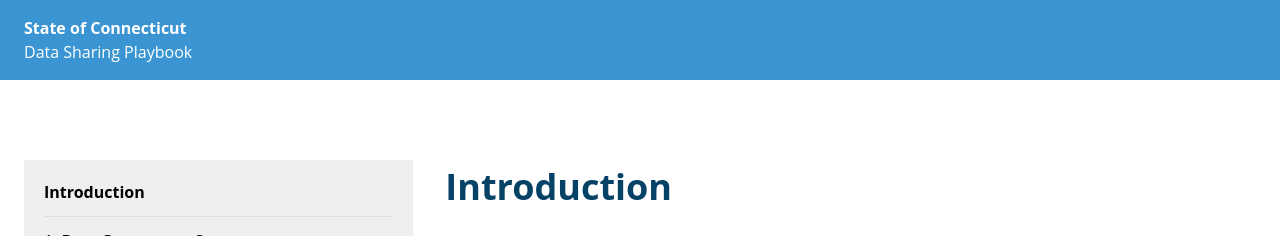
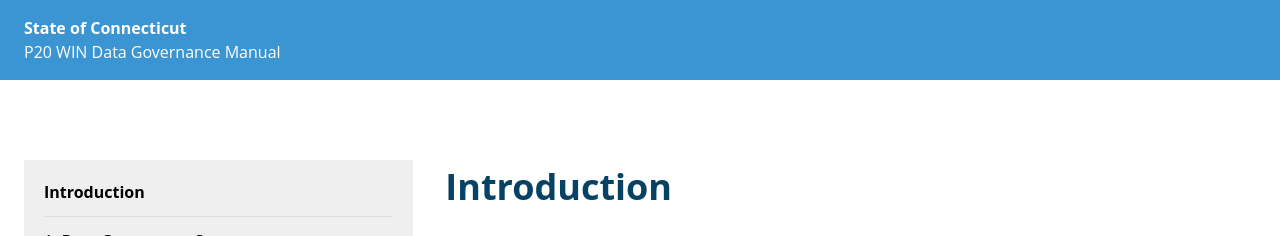
Before and after one commit to P20-WIN/Data-Governance-Manual, a Jekyll site: the page built from index.md, in a window 1280 px wide and 900 px high. Shown: the top 236 px of the window. Built offline with Jekyll 4.4.1, drawn with Linux system fonts in a browser that asks for light colours.

Commit message:
Update _config.yml

```diff
--- a/_config.yml
+++ b/_config.yml
@@ -1,17 +1,14 @@
 # Setup
 title:            'State of Connecticut'
-tagline:          'Data Sharing Playbook'
-description:      'Connecticut Data Playbook'
+tagline:          'P20 WIN Data Governance Manual'
+description:      'Data governance documentation for P20 WIN'
 
 author:
   name:           'State of Connecticut'
-  url:            https://github.com/CTOpenData/data-sharing-playbook
+  url:            https://github.com/CTOpenData/p20win-data-governance-manual
 
 # Custom vars
 version:          1.0.0
 
 github:
-  repo:           https://github.com/CTOpenData/data-sharing-playbook
-
-# Google Analytics
-google_analytics: UA-56144207-2
+  repo:           https://github.com/CTOpenData/p20win-data-governance-manual
```
